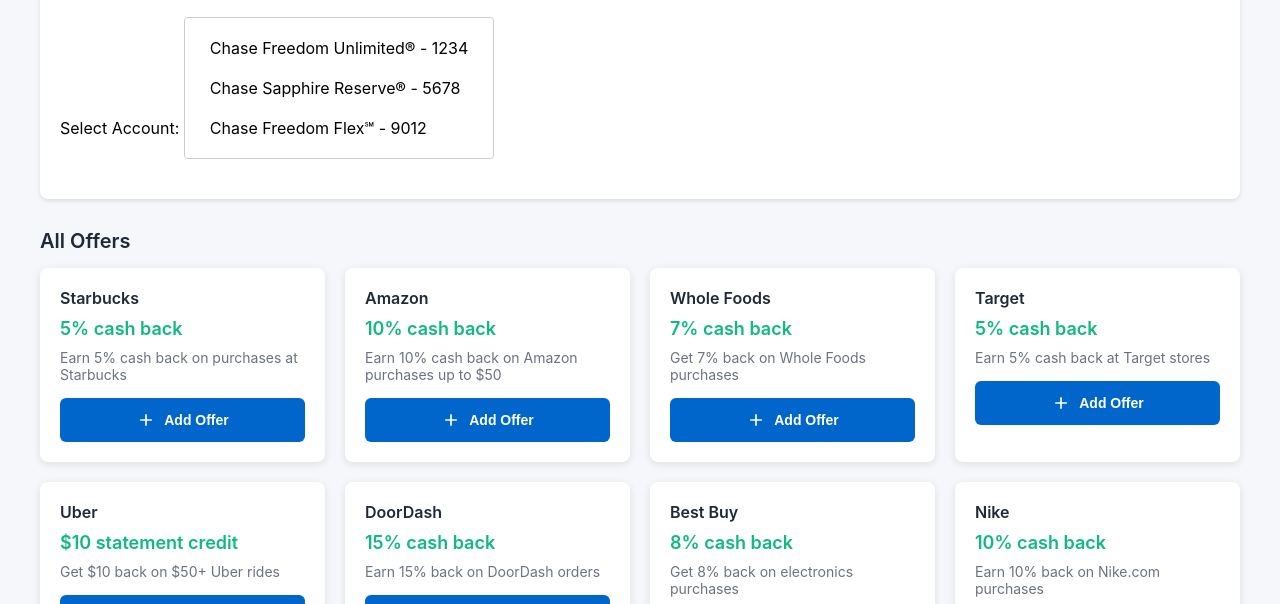
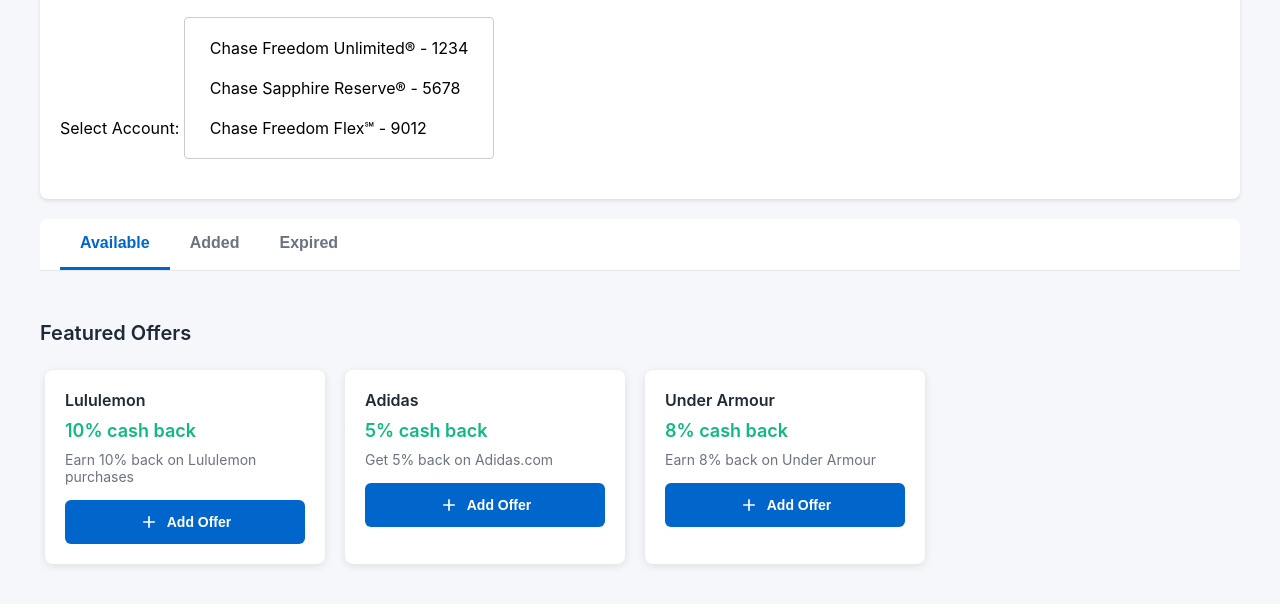
Before and after one commit to kamingfung/chase_offer_auto_enroll, a browser extension: page test-page.html in a window 1280 px wide. Shown: the part 320-924 px from the top of the page. Drawn offline with Linux system fonts and the light colour scheme.

Commit message:
feat: add 'Offer Added' overlay UI and logic to the test page.

```diff
--- a/popup.js
+++ b/popup.js
@@ -37,6 +37,7 @@
     statusDiv.className = statusClass;
 }
 
+// Helper function to update progress bar
 // Helper function to update progress bar
 function updateProgress(current, total) {
     if (total === 0) return;
--- a/test-page.html
+++ b/test-page.html
@@ -189,6 +189,60 @@
             [data-testid='grid-items-container'] {
                 margin-top: 20px;
             }
+
+            /* Tabs */
+            .tabs {
+                display: flex;
+                border-bottom: 1px solid #e5e7eb;
+                margin-bottom: 20px;
+                background: white;
+                padding: 0 20px;
+                border-radius: 8px 8px 0 0;
+            }
+
+            [role='tab'] {
+                padding: 15px 20px;
+                background: none;
+                border: none;
+                border-bottom: 3px solid transparent;
+                cursor: pointer;
+                font-weight: 600;
+                color: #6b7280;
+                font-size: 16px;
+            }
+
+            [role='tab'].active {
+                color: #0066cc;
+                border-bottom-color: #0066cc;
+            }
+
+            [role='tab']:hover:not(.active) {
+                color: #374151;
+            }
+
+            /* Carousel */
+            .carousel-section {
+                margin-bottom: 40px;
+                overflow: hidden;
+            }
+
+            .carousel-track {
+                display: flex;
+                gap: 20px;
+                overflow-x: auto;
+                padding: 10px 5px 20px 5px;
+                scroll-behavior: smooth;
+            }
+
+            .carousel-item {
+                min-width: 280px;
+                width: 280px;
+                background: white;
+                border-radius: 8px;
+                padding: 20px;
+                box-shadow: 0 2px 8px rgba(0, 0, 0, 0.1);
+                flex-shrink: 0;
+            }
         </style>
     </head>
 
@@ -225,6 +279,91 @@
                 </div>
             </div>
 
+            <!-- Navigation Tabs -->
+            <div class="tabs" role="tablist">
+                <button role="tab" aria-selected="true" class="active">Available</button>
+                <button role="tab" aria-selected="false">Added</button>
+                <button role="tab" aria-selected="false">Expired</button>
+            </div>
+
+            <!-- Carousel Section (Featured Offers) -->
+            <div data-testid="carousel-container" class="carousel-section">
+                <h2 class="section-title">Featured Offers</h2>
+                <div class="carousel-track">
+                    <!-- Offer C1 -->
+                    <div
+                        data-cy="commerce-tile"
+                        data-testid="commerce-tile"
+                        id="offer_c1"
+                        class="carousel-item"
+                        aria-label="1 of 5 [Lululemon] 10% cash back Add Offer"
+                    >
+                        <div class="merchant-name mds-body-small-heavier">Lululemon</div>
+                        <div class="cashback">10% cash back</div>
+                        <div class="offer-details">Earn 10% back on Lululemon purchases</div>
+                        <button role="button">
+                            <svg
+                                data-cy="commerce-tile-button"
+                                viewBox="0 0 24 24"
+                                fill="currentColor"
+                            >
+                                <path d="M19 13h-6v6h-2v-6H5v-2h6V5h2v6h6v2z" />
+                            </svg>
+                            Add Offer
+                        </button>
+                        <div class="alert-success">Offer added!</div>
+                    </div>
+
+                    <!-- Offer C2 -->
+                    <div
+                        data-cy="commerce-tile"
+                        data-testid="commerce-tile"
+                        id="offer_c2"
+                        class="carousel-item"
+                        aria-label="2 of 5 [Adidas] 5% cash back Add Offer"
+                    >
+                        <div class="merchant-name mds-body-small-heavier">Adidas</div>
+                        <div class="cashback">5% cash back</div>
+                        <div class="offer-details">Get 5% back on Adidas.com</div>
+                        <button role="button">
+                            <svg
+                                data-cy="commerce-tile-button"
+                                viewBox="0 0 24 24"
+                                fill="currentColor"
+                            >
+                                <path d="M19 13h-6v6h-2v-6H5v-2h6V5h2v6h6v2z" />
+                            </svg>
+                            Add Offer
+                        </button>
+                        <div class="alert-success">Offer added!</div>
+                    </div>
+
+                    <!-- Offer C3 -->
+                    <div
+                        data-cy="commerce-tile"
+                        data-testid="commerce-tile"
+                        id="offer_c3"
+                        class="carousel-item"
+                        aria-label="3 of 5 [Under Armour] 8% cash back Add Offer"
+                    >
+                        <div class="merchant-name mds-body-small-heavier">Under Armour</div>
+                        <div class="cashback">8% cash back</div>
+                        <div class="offer-details">Earn 8% back on Under Armour</div>
+                        <button role="button">
+                            <svg
+                                data-cy="commerce-tile-button"
+                                viewBox="0 0 24 24"
+                                fill="currentColor"
+                            >
+                                <path d="M19 13h-6v6h-2v-6H5v-2h6V5h2v6h6v2z" />
+                            </svg>
+                            Add Offer
+                        </button>
+                        <div class="alert-success">Offer added!</div>
+                    </div>
+                </div>
+            </div>
+
             <!-- Grid Section (All Offers) -->
             <div data-testid="grid-items-container">
                 <h2 class="section-title">All Offers</h2>
@@ -249,9 +388,7 @@
                             </svg>
                             Add Offer
                         </button>
-                        <div class="alert-success" data-cy="offer-tile-alert-container-success">
-                            Offer added!
-                        </div>
+                        <div class="alert-success">Offer added!</div>
                     </div>
 
                     <!-- Offer 2 -->
@@ -276,9 +413,7 @@
                             </svg>
                             Add Offer
                         </button>
-                        <div class="alert-success" data-cy="offer-tile-alert-container-success">
-                            Offer added!
-                        </div>
+                        <div class="alert-success">Offer added!</div>
                     </div>
 
                     <!-- Offer 3 -->
@@ -301,9 +436,7 @@
                             </svg>
                             Add Offer
                         </button>
-                        <div class="alert-success" data-cy="offer-tile-alert-container-success">
-                            Offer added!
-                        </div>
+                        <div class="alert-success">Offer added!</div>
                     </div>
 
                     <!-- Offer 4 -->
@@ -326,9 +459,7 @@
                             </svg>
                             Add Offer
                         </button>
-                        <div class="alert-success" data-cy="offer-tile-alert-container-success">
-                            Offer added!
-                        </div>
+                        <div class="alert-success">Offer added!</div>
                     </div>
 
                     <!-- Offer 5 -->
@@ -351,9 +482,7 @@
                             </svg>
                             Add Offer
                         </button>
-                        <div class="alert-success" data-cy="offer-tile-alert-container-success">
-                            Offer added!
-                        </div>
+                        <div class="alert-success">Offer added!</div>
                     </div>
 
                     <!-- Offer 6 -->
@@ -376,9 +505,7 @@
                             </svg>
                             Add Offer
                         </button>
-                        <div class="alert-success" data-cy="offer-tile-alert-container-success">
-                            Offer added!
-                        </div>
+                        <div class="alert-success">Offer added!</div>
                     </div>
 
                     <!-- Offer 7 -->
@@ -401,9 +528,7 @@
                             </svg>
                             Add Offer
                         </button>
-                        <div class="alert-success" data-cy="offer-tile-alert-container-success">
-                            Offer added!
-                        </div>
+                        <div class="alert-success">Offer added!</div>
                     </div>
 
                     <!-- Offer 8 -->
@@ -426,9 +551,7 @@
                             </svg>
                             Add Offer
                         </button>
-                        <div class="alert-success" data-cy="offer-tile-alert-container-success">
-                            Offer added!
-                        </div>
+                        <div class="alert-success">Offer added!</div>
                     </div>
 
                     <!-- Offer 9 -->
@@ -451,9 +574,7 @@
                             </svg>
                             Add Offer
                         </button>
-                        <div class="alert-success" data-cy="offer-tile-alert-container-success">
-                            Offer added!
-                        </div>
+                        <div class="alert-success">Offer added!</div>
                     </div>
 
                     <!-- Offer 10 -->
@@ -476,9 +597,7 @@
                             </svg>
                             Add Offer
                         </button>
-                        <div class="alert-success" data-cy="offer-tile-alert-container-success">
-                            Offer added!
-                        </div>
+                        <div class="alert-success">Offer added!</div>
                     </div>
 
                     <!-- Offer 11 -->
@@ -501,9 +620,7 @@
                             </svg>
                             Add Offer
                         </button>
-                        <div class="alert-success" data-cy="offer-tile-alert-container-success">
-                            Offer added!
-                        </div>
+                        <div class="alert-success">Offer added!</div>
                     </div>
 
                     <!-- Offer 12 -->
@@ -526,9 +643,7 @@
                             </svg>
                             Add Offer
                         </button>
-                        <div class="alert-success" data-cy="offer-tile-alert-container-success">
-                            Offer added!
-                        </div>
+                        <div class="alert-success">Offer added!</div>
                     </div>
                 </div>
             </div>
```
Also changed, not shown: popup.css (+20 -51 lines).
